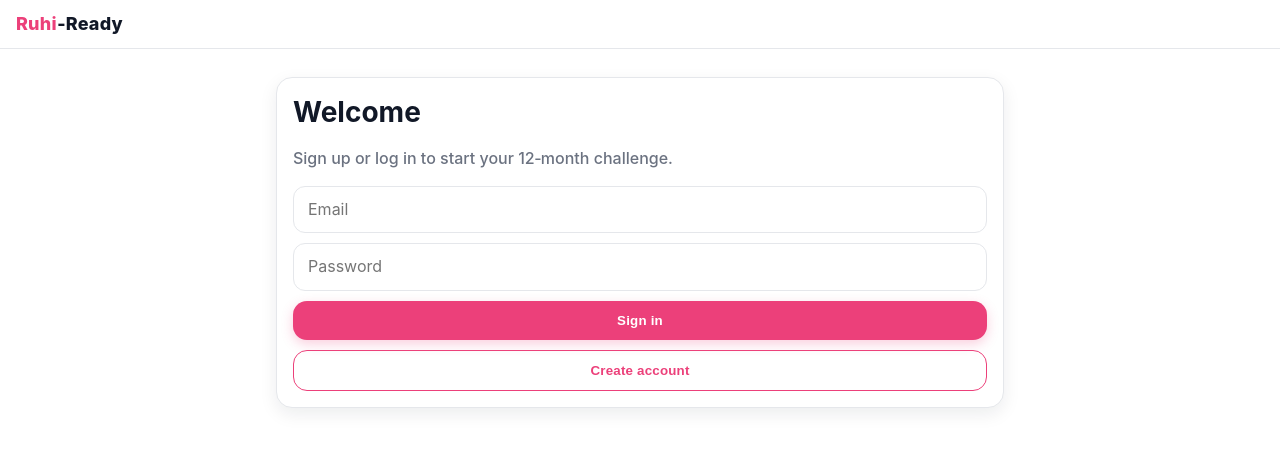
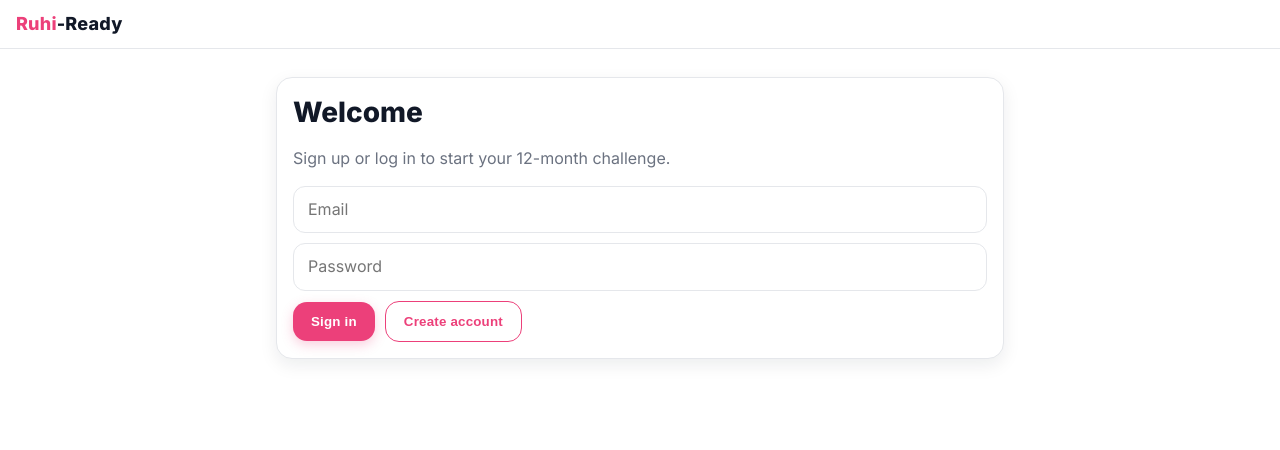
Before and after one commit to Imjustaboyofthatgirl/Home-workout-, a plain HTML site: page index.html in a window 1280 px wide. Drawn offline with Linux system fonts and the light colour scheme; files that its build step writes are made by us from their sources; no server answers; files whose address does not match are found by name.

Commit message:
Update index.html

```diff
--- a/index.html
+++ b/index.html
@@ -3,12 +3,22 @@
 <head>
   <meta charset="utf-8"/>
   <meta name="viewport" content="width=device-width, initial-scale=1"/>
-  <title>Ruhi‑Ready — Dashboard</title>
+  <title>Ruhi-Ready — Dashboard</title>
+
+  <!-- Modern font + theme color -->
+  <link rel="preconnect" href="https://fonts.googleapis.com">
+  <link rel="preconnect" href="https://fonts.gstatic.com" crossorigin>
+  <link href="https://fonts.googleapis.com/css2?family=Inter:wght@400;600;800&display=swap" rel="stylesheet">
+  <meta name="theme-color" content="#ec407a">
+
   <link rel="stylesheet" href="css/styles.css"/>
+
+  <!-- Firebase libs -->
   <script defer src="https://www.gstatic.com/firebasejs/10.12.4/firebase-app-compat.js"></script>
   <script defer src="https://www.gstatic.com/firebasejs/10.12.4/firebase-auth-compat.js"></script>
   <script defer src="https://www.gstatic.com/firebasejs/10.12.4/firebase-firestore-compat.js"></script>
   <script defer src="https://www.gstatic.com/firebasejs/10.12.4/firebase-storage-compat.js"></script>
+  <!-- App scripts -->
   <script defer src="js/firebase.js"></script>
   <script defer src="js/config.js"></script>
   <script defer src="js/app.js"></script>
@@ -16,22 +26,26 @@
 </head>
 <body>
   <header class="appbar">
-    <div class="logo"><span class="accent">Ruhi</span>‑Ready</div>
+    <div class="logo"><span class="accent">Ruhi</span>-Ready</div>
     <nav id="authNav" class="nav"></nav>
   </header>
 
   <main class="container">
+    <!-- Auth -->
     <section id="authGate" class="card">
       <h1>Welcome</h1>
-      <p class="muted">Sign up or log in to start your 12‑month challenge.</p>
+      <p class="muted">Sign up or log in to start your 12-month challenge.</p>
       <form id="authForm" class="authform">
         <input id="email" type="email" placeholder="Email" required>
         <input id="password" type="password" placeholder="Password" required>
-        <button id="loginBtn" type="submit" class="btn">Sign in</button>
-        <button id="signupBtn" type="button" class="btn outline">Create account</button>
+        <div class="row gap">
+          <button id="loginBtn" type="submit" class="btn">Sign in</button>
+          <button id="signupBtn" type="button" class="btn outline">Create account</button>
+        </div>
       </form>
     </section>
 
+    <!-- Setup wizard -->
     <section id="setupGate" class="card hidden">
       <h2>Create your year plan</h2>
       <p class="muted">Set the 12 month titles. You can’t change them later.</p>
@@ -39,6 +53,7 @@
       <button id="saveTitles" class="btn full">Save 12 titles</button>
     </section>
 
+    <!-- Dashboard -->
     <section id="dashboard" class="hidden">
       <div class="row between">
         <h1>Your months</h1>
```
